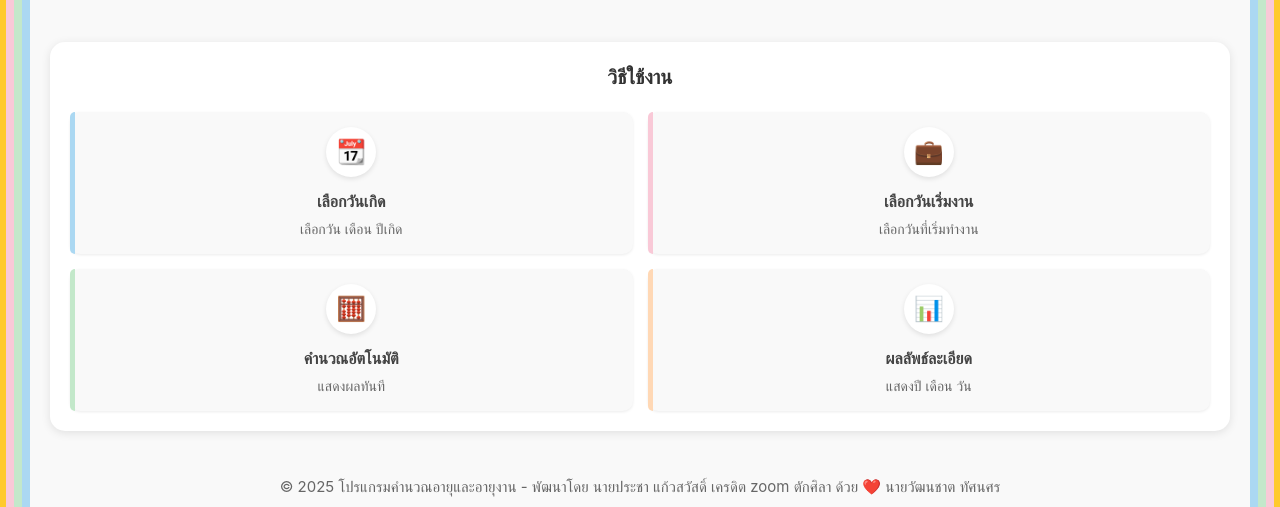
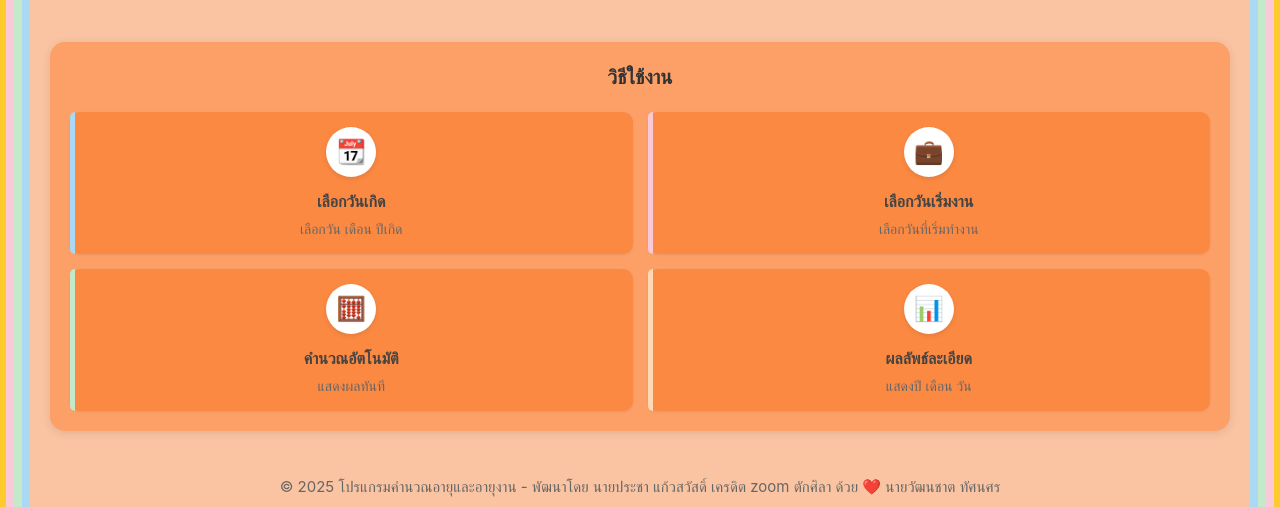
Before and after one commit to kaewsawat2525/AgeCalaculation, a plain HTML site: page index.html in a window 1280 px wide. Shown: the part 216-723 px from the top of the page. Drawn offline with Linux system fonts and the light colour scheme.

Commit message:
Update styles.css

```diff
--- a/styles.css
+++ b/styles.css
@@ -167,7 +167,7 @@ body {
 /* หน้าหลัก */
 .homepage {
     padding: 20px;
-    background-color: #f9f9f9;
+    background-color: #fac4a2;
     overflow-y: auto;
 }
 
@@ -194,7 +194,7 @@ body {
 
 /* Infographic Section */
 .infographic {
-    background-color: white;
+    background-color: #fca068;
     border-radius: 15px;
     padding: 20px;
     margin: 20px 0;
@@ -217,7 +217,7 @@ body {
 
 /* Infographic Items */
 .info-item {
-    background-color: #f9f9f9;
+    background-color: #fc8942;
     border-radius: 10px;
     padding: 15px;
     display: flex;
```
